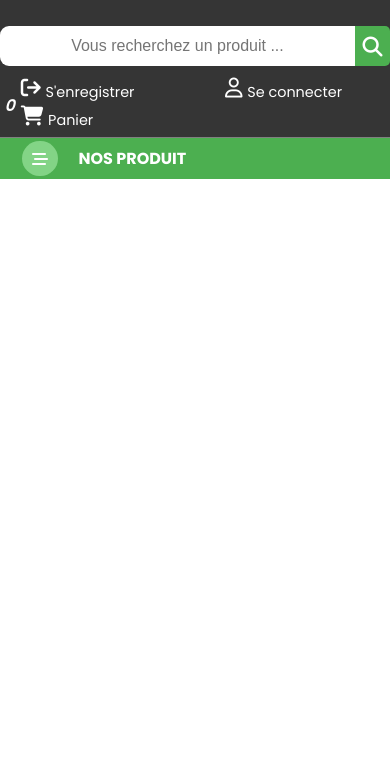
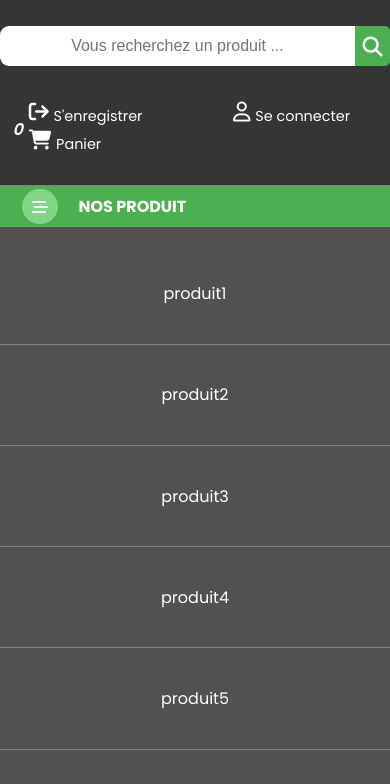
Before and after one commit to Muppssy/Aflo-drive-test, a plain HTML site: page index.html in a window 390 px wide. Shown: the part 46-830 px from the top of the page. Drawn offline with Linux system fonts and the light colour scheme.

Commit message:
menu produit ok

```diff
--- a/css/responsive.css
+++ b/css/responsive.css
@@ -78,6 +78,15 @@
     width: 100%;
     margin: 0;
   }
+
+  .produit{
+    width: 100%;
+    margin: 0;
+  }
+
+  .container{
+    padding: 0;
+  }
 }
 
 @media screen and (max-width: 800px) {
@@ -93,7 +102,7 @@
 }
 
 .block_account{
-  padding: 0re, 0rem 0rem 0rem;
+  padding: 1.5rem
 
 }
 }
--- a/css/style.css
+++ b/css/style.css
@@ -1,5 +1,5 @@
 /* Font Family */
-@import url('https://fonts.googleapis.com/css2?family=Poppins:wght@100;200;300;400;500;600;700;800;900&display=swap');
+@import url("https://fonts.googleapis.com/css2?family=Poppins:wght@100;200;300;400;500;600;700;800;900&display=swap");
 @import url("https://fonts.googleapis.com/css2?family=Josefin+Sans:wght@100;200;300;400;500;600;700&display=swap");
 /* =========== */
 
@@ -8,12 +8,14 @@ html {
   font-size: 100%;
 }
 
-nav{
+section {
+  height: 100vh;
+}
+
+nav {
   background-color: var(--bg-color-nav);
   height: 5vh;
   border-top: 1px solid gray;
-
-
 }
 
 h1 {
@@ -27,7 +29,6 @@ h1 {
 .text_account {
   padding: 0 0 0.4rem 0;
   font-size: 0.9em;
-
 }
 
 span {
@@ -53,6 +54,9 @@ button {
   padding: 0;
   border-width: 0;
 }
+li {
+  list-style: none;
+}
 
 a {
   text-decoration: none;
@@ -60,7 +64,8 @@ a {
   font-family: var(--ff-text);
 }
 
-.log, .user{
+.log,
+.user {
   padding: 0 1rem 0 0;
 }
 
@@ -69,9 +74,7 @@ i {
   display: flex;
 }
 
-
 :root {
-
   /* Variable font logo*/
   --ff-logo: "Josefin Sans", sans-serif;
   --ff-text: "Poppins", sans-serif;
@@ -87,7 +90,6 @@ i {
 }
 /* ====================== */
 
-
 /* === HEADER === */
 * {
   margin: 0;
@@ -98,10 +100,9 @@ i {
 header {
   height: auto;
   background-color: var(--bg-color-nav);
-
 }
 
-.toggle_menu{
+.toggle_menu {
   color: var(--color-textWhite);
   display: none; /*mode responsive - replacer en display block - flex*/
 }
@@ -141,10 +142,9 @@ header {
   width: 100%;
   text-align: center;
   font-size: 1em;
-
 }
 
-.block_search .loop{
+.block_search .loop {
   background-color: var(--color-prim);
   height: 2.525rem;
   width: 9%;
@@ -163,10 +163,9 @@ header {
   font-weight: 800;
   font-family: var(--ff-text);
   text-transform: uppercase;
-
 }
 
-.block_account  {
+.block_account {
   display: flex;
   justify-content: space-between;
   align-items: center;
@@ -174,7 +173,9 @@ header {
   width: 22%;
 }
 
-.user, .log, .cart{
+.user,
+.log,
+.cart {
   display: flex;
 }
 
@@ -193,12 +194,12 @@ a:hover > i {
   color: var(--color-textWhite);
 }
 
-nav{
+nav {
   display: flex;
-    justify-content: flex-start
+  justify-content: flex-start;
 }
 
-.block_nav{
+.block_nav {
   background-color: var(--color-prim);
   width: 21%;
   height: auto;
@@ -212,11 +213,11 @@ nav{
   margin: 0 0 0 2rem;
 }
 
-.block_nav .fa-bars-staggered{
+.block_nav .fa-bars-staggered {
   background-color: var(--color-light-prim);
   display: flex;
-  justify-content: center;
-  align-items: center;
+  justify-content: space-around;
+
   border-radius: 50%;
   padding: 0.6rem;
 }
@@ -228,7 +229,7 @@ nav{
   padding-left: 1rem;
 }
 
-.block_link{
+.block_link {
   display: flex;
   justify-content: space-around;
   align-items: center;
@@ -238,6 +239,40 @@ nav{
   width: 60%;
 }
 
-.block_link a{
+.block_link a {
   font-weight: 500;
 }
+
+.prod {
+  height: 100vh;
+}
+/* Section Produit et new article */
+
+.container {
+  height: 100vh;
+  padding: 2rem 0 0 0;
+}
+
+.produit {
+  height: 96.3vh;
+  background-color: var(--bg-color-nav-burger);
+  width: 21%;
+  margin: 0 0 0 2rem;
+  padding: 1rem 0;
+  transition: all 0.75s;
+  margin: 0rem 0 0 2rem;
+}
+
+.produit ul li  {
+  display: flex;
+  justify-content: space-around;
+  align-items: center;
+  min-height: 12vh;
+  border-bottom: 1px solid gray;
+
+}
+
+  .produit.menu_produit{
+  display: none;
+
+}
--- a/index.html
+++ b/index.html
@@ -5,7 +5,7 @@
     <meta http-equiv="X-UA-Compatible" content="IE=edge" />
     <meta name="viewport" content="width=device-width, initial-scale=1.0" />
     <link rel="stylesheet" href="css/style.css" />
-    <link rel="stylesheet" href="css/responsive.css">
+    <link rel="stylesheet" href="css/responsive.css" />
     <title>Document</title>
   </head>
   <body>
@@ -19,7 +19,6 @@
         </div>
 
         <form class="block_search">
-
           <input type="text" placeholder="Vous recherchez un produit ..." />
 
           <a href="#" class="loop">
@@ -31,19 +30,16 @@
 
         <div class="block_account" data-function="s'enregistrer">
           <a href="#" class="log">
-
             <i class="fa-solid fa-arrow-right-from-bracket fa-lg"></i>
 
             <div class="user_text">
               <p class="text_account">S'enregistrer</p>
             </div>
-
           </a>
 
           <a href="#" class="user" data-function="se connecter">
             <i class="fa-regular fa-user fa-lg"></i>
             <div class="user_text">
-
               <p class="text_account">Se connecter</p>
             </div>
           </a>
@@ -54,14 +50,13 @@
             <div class="user_text">
               <p class="text_account">Panier</p>
             </div>
-
           </a>
         </div>
       </div>
 
       <nav>
         <div class="block_nav">
-          <i class="fa-solid fa-bars-staggered produit "></i>
+          <i class="fa-solid fa-bars-staggered toggle_produit"></i>
           <p>Nos Produit</p>
         </div>
 
@@ -71,10 +66,26 @@
           <a href="#">Produits habituels</a>
           <a href="#">Recrutement</a>
           <a href="#">Course rapide</a>
-
         </div>
       </nav>
     </header>
+
+    <section>
+      <div class="container">
+        <div class="produit">
+          <ul>
+            <li><a href="#">produit1</a></li>
+            <li><a href="#">produit2</a></li>
+            <li><a href="#">produit3</a></li>
+            <li><a href="#">produit4</a></li>
+            <li><a href="#">produit5</a></li>
+            <li><a href="#">produit6</a></li>
+            <li><a href="#">produit7</a></li>
+            <li><a href="#">produit8</a></li>
+          </ul>
+        </div>
+      </div>
+    </section>
   </body>
   <script src="js/script.js"></script>
   <script
--- a/js/script.js
+++ b/js/script.js
@@ -3,3 +3,11 @@ const navLink = document.querySelector(".block_link")
 menuBurger.addEventListener('click', ()=>{
     navLink.classList.toggle('menu')
 })
+
+
+
+const menu = document.querySelector(".toggle_produit");
+const navProduit = document.querySelector(".produit")
+menu.addEventListener('click', ()=>{
+    navProduit.classList.toggle('menu_produit')
+})
```
Lines whose indentation alone changed are shown as unchanged.
